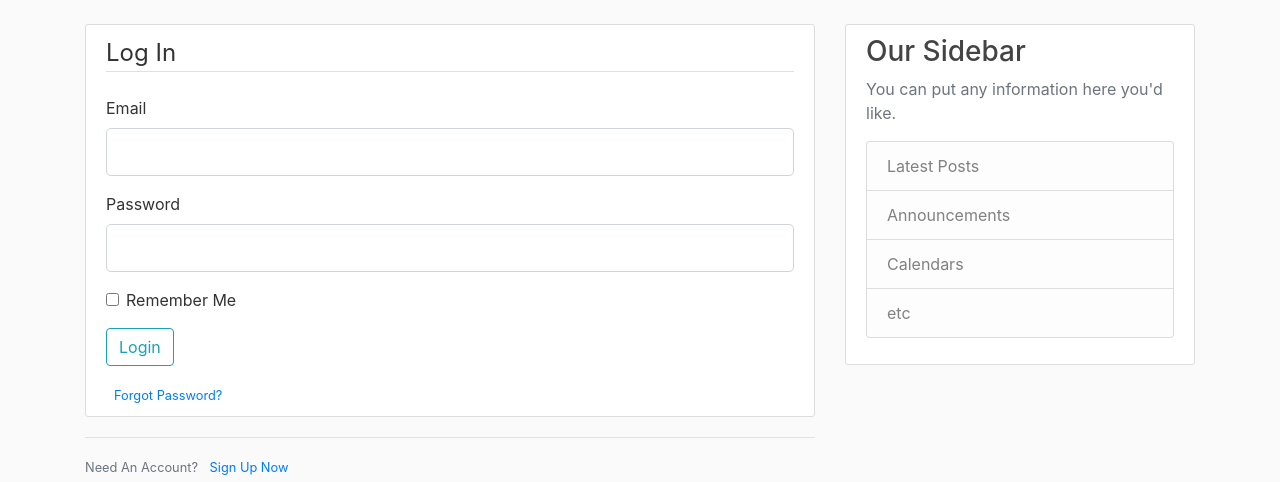
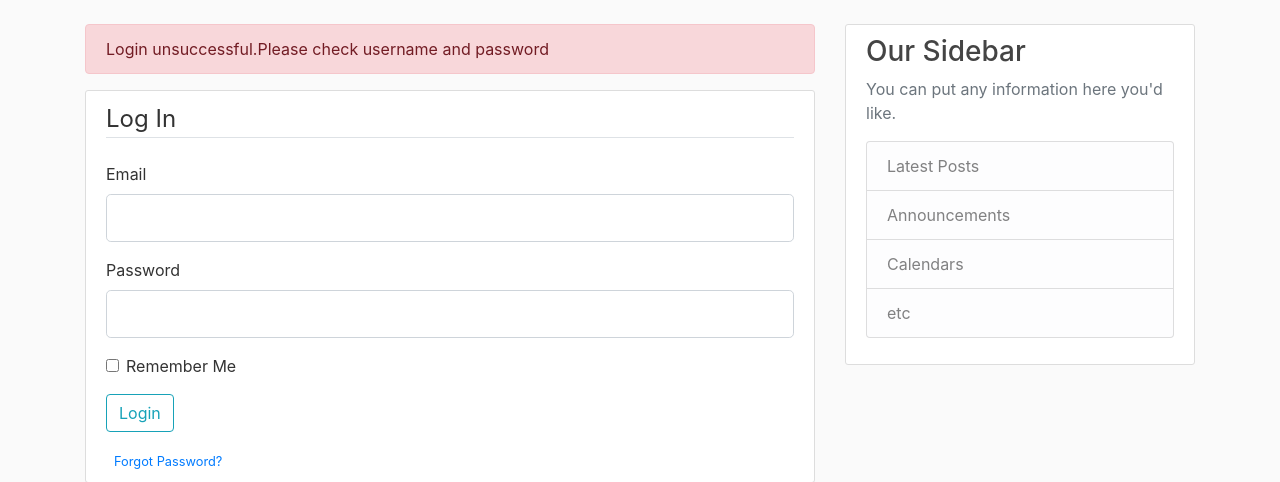
Before and after one commit to jimmy-oss/one-minute-pitch, a Flask app: page /login in a window 1280 px wide. Shown: the part 56-538 px from the top of the page. Run offline with Flask 2, Linux system fonts and the light colour scheme; some libraries are stand-ins or nearby versions.

Commit message:
templating login form

```diff
--- a/run.py
+++ b/run.py
@@ -43,10 +43,16 @@ def register():
         return redirect(url_for('home'))
     return render_template('register.html', title='Register', form=form)
 
-@app.route("/login")
+@app.route("/login", methods=['GET', 'POST'])
 def login ():
       form = LoginForm()
-      return render_template("login.html",title = "Login",form=form)
+      if form.validate_on_submit():
+       if form.email.data == 'admin@blog.com' and form.password.data == 'password':
+        flash('You have been logged in!','success')
+        return redirect(url_for('home'))
+      else:
+        flash('Login unsuccessful.Please check username and password', 'danger')
+        return render_template("login.html",title = "Login",form=form)
 
 
 
--- a/templates/layout.html
+++ b/templates/layout.html
@@ -26,13 +26,13 @@
           </button>
           <div class="collapse navbar-collapse" id="navbarToggle">
             <div class="navbar-nav mr-auto">
-              <a class="nav-item nav-link" href="/">Home</a>
-              <a class="nav-item nav-link" href="/about">About</a>
+              <a class="nav-item nav-link" href="{{url_for('home')}}">Home</a>
+              <a class="nav-item nav-link" href="{{url_for('about')}}">About</a>
             </div>
             <!-- Navbar Right Side -->
             <div class="navbar-nav">
-              <a class="nav-item nav-link" href="/login">Login</a>
-              <a class="nav-item nav-link" href="/register">Register</a>
+              <a class="nav-item nav-link" href="{{url_for('login')}}">Login</a>
+              <a class="nav-item nav-link" href="{{url_for('register')}}">Register</a>
             </div>
           </div>
         </div>
```
Also changed, not shown: templates/register.html (+4 -4 lines).
